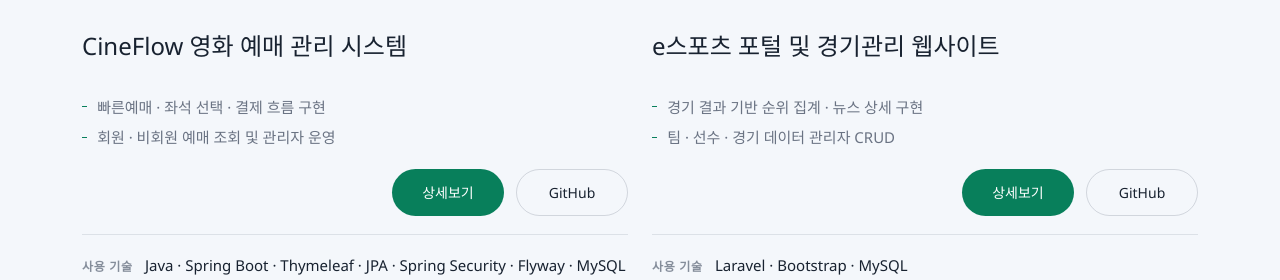
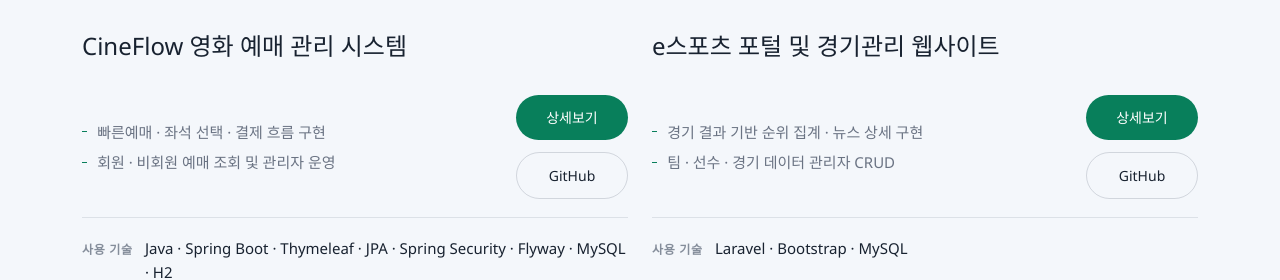
Before and after one commit to allen8524/allen8524.github.io, a React (Vite) app: page / in a window 1280 px wide. Shown: the part 4774-5054 px from the top of the page. Built offline with nearby package versions, Linux system fonts and the light colour scheme.

Commit message:
Keep summary actions alongside text on desktop

```diff
--- a/src/styles/portfolio.css
+++ b/src/styles/portfolio.css
@@ -106,7 +106,13 @@
   margin-top: 0;
 }
 
-@media (max-width: 1399px) {
+@media (min-width: 768px) and (max-width: 1399px) {
+  .portfolio .portfolio-summary-row .portfolio-cta {
+    flex-direction: column;
+  }
+}
+
+@media (max-width: 767px) {
   .portfolio .portfolio-summary-row {
     flex-wrap: wrap;
   }
```
